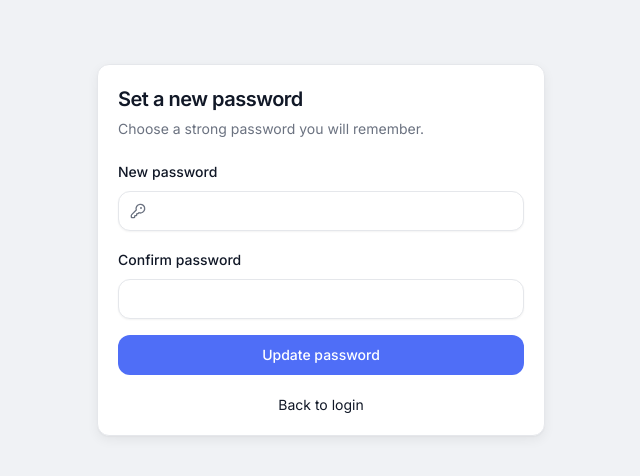
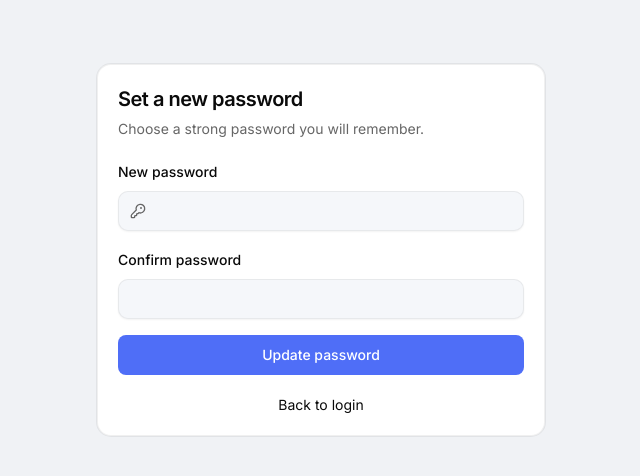
Before and after one commit to thisispiyush/productivity-app, a React (Vite) app: page /update-password in a window 1280 px wide. Shown: the top 476 px of the page, without its empty margins (319-959 px from the left). Built offline with nearby package versions, Linux system fonts and the light colour scheme.

Commit message:
feat: complete UI/UX overhaul for premium look and feel

```diff
--- a/src/components/ui/button.tsx
+++ b/src/components/ui/button.tsx
@@ -5,7 +5,7 @@ import { cva, type VariantProps } from 'class-variance-authority'
 import { cn } from '@/utils/cn'
 
 const buttonVariants = cva(
-  'relative inline-flex items-center justify-center gap-2 whitespace-nowrap rounded-xl text-sm font-medium transition-all outline-none focus-visible:ring-2 focus-visible:ring-accentBlue/60 disabled:pointer-events-none disabled:opacity-50 [&_svg]:pointer-events-none [&_svg]:size-4 [&_svg]:shrink-0',
+  'relative inline-flex items-center justify-center gap-2 whitespace-nowrap rounded-lg text-sm font-medium transition-all outline-none focus-visible:ring-2 focus-visible:ring-accentBlue/60 active:scale-[0.97] disabled:pointer-events-none disabled:opacity-50 [&_svg]:pointer-events-none [&_svg]:size-4 [&_svg]:shrink-0',
   {
     variants: {
       variant: {
@@ -14,7 +14,7 @@ const buttonVariants = cva(
         secondary:
           'bg-surface text-foreground border border-border hover:bg-[var(--surface-hover)]',
         ghost: 'text-foreground hover:bg-[var(--surface-hover)]',
-        blue: 'bg-accentBlue text-white hover:bg-accentBlue/90',
+        blue: 'bg-accentBlue text-white hover:bg-[color:var(--accent-hover)] hover:-translate-y-[1px]',
         purple: 'bg-accentPurple text-white hover:bg-accentPurple/90',
         green: 'bg-accentGreen text-black hover:bg-accentGreen/90',
       },
--- a/src/components/ui/card.tsx
+++ b/src/components/ui/card.tsx
@@ -9,7 +9,7 @@ const Card = React.forwardRef<HTMLDivElement, React.HTMLAttributes<HTMLDivElemen
       className={cn(
         // Avoid "click focus rings" on chart cards (e.g. Recharts can focus internal wrappers on click).
         // Interactive children (buttons/inputs/links) already carry their own focus-visible styles.
-        'rounded-xl border border-border bg-card text-foreground hover-glow transition-all duration-200 will-change-transform hover:-translate-y-1',
+        'rounded-[14px] border border-border bg-card text-foreground hover-glow transition-all duration-200 will-change-transform hover:-translate-y-0.5 hover:border-[color:var(--border-hover)]',
         className,
       )}
       {...props}
--- a/src/components/ui/dialog.tsx
+++ b/src/components/ui/dialog.tsx
@@ -16,7 +16,7 @@ const DialogOverlay = React.forwardRef<
   <DialogPrimitive.Overlay
     ref={ref}
     className={cn(
-      'fixed inset-0 z-50 bg-black/70 backdrop-blur-sm data-[state=open]:animate-in data-[state=closed]:animate-out data-[state=closed]:fade-out-0 data-[state=open]:fade-in-0',
+      'fixed inset-0 z-50 bg-black/60 backdrop-blur-[4px] data-[state=open]:animate-in data-[state=closed]:animate-out data-[state=closed]:fade-out-0 data-[state=open]:fade-in-0',
       className,
     )}
     {...props}
@@ -33,7 +33,7 @@ const DialogContent = React.forwardRef<
     <DialogPrimitive.Content
       ref={ref}
       className={cn(
-        'fixed left-1/2 top-1/2 z-50 w-[92vw] max-w-lg -translate-x-1/2 -translate-y-1/2 rounded-2xl border border-border bg-card p-6 shadow-[var(--shadow-popover)] outline-none data-[state=open]:animate-in data-[state=closed]:animate-out data-[state=closed]:fade-out-0 data-[state=open]:fade-in-0 data-[state=closed]:zoom-out-95 data-[state=open]:zoom-in-95',
+        'fixed left-1/2 top-1/2 z-50 w-[92vw] max-w-lg -translate-x-1/2 -translate-y-1/2 rounded-[18px] border border-border bg-card p-6 shadow-[var(--shadow-popover)] outline-none data-[state=open]:animate-in data-[state=closed]:animate-out data-[state=closed]:fade-out-0 data-[state=open]:fade-in-0 data-[state=closed]:zoom-out-95 data-[state=open]:zoom-in-95',
         className,
       )}
       {...props}
--- a/src/components/ui/input.tsx
+++ b/src/components/ui/input.tsx
@@ -9,7 +9,7 @@ const Input = React.forwardRef<HTMLInputElement, InputProps>(({ className, type,
     <input
       type={type}
       className={cn(
-        'flex h-10 w-full rounded-xl border border-border bg-surface px-3 py-2 text-sm text-foreground placeholder:text-muted shadow-sm outline-none transition-colors focus-visible:border-accentBlue/35 focus-visible:ring-2 focus-visible:ring-accentBlue/25 disabled:cursor-not-allowed disabled:opacity-50',
+        'flex h-10 w-full rounded-[10px] border border-border bg-surface px-3.5 py-2 text-sm text-foreground placeholder:text-[color:var(--text-muted)] shadow-sm outline-none transition-all focus-visible:border-accentBlue focus-visible:bg-card focus-visible:ring-[3px] focus-visible:ring-[color:var(--accent-subtle)] disabled:cursor-not-allowed disabled:opacity-50',
         className,
       )}
       ref={ref}
--- a/src/index.css
+++ b/src/index.css
@@ -5,26 +5,39 @@
 @layer base {
   :root {
     /* Dark theme (default) */
-    --background: #000000;
-    --card: #111111;
-    --surface: #1a1a1a;
-    --surface-hover: #1e1e1e;
-    --border: #2a2a2a;
-    --foreground: #ffffff;
-    --muted: #888888;
+    --bg-page: #080808;
+    --bg-card: #111111;
+    --bg-card-hover: #161616;
+    --bg-subtle: #1a1a1a;
+    --border: rgba(255, 255, 255, 0.06);
+    --border-hover: rgba(255, 255, 255, 0.12);
+    --text-primary: #f0f0f0;
+    --text-secondary: #888888;
+    --text-muted: #555555;
+    --accent: #4f6ef7;
+    --accent-hover: #6b85f8;
+    --accent-subtle: rgba(79, 110, 247, 0.1);
 
-    --accent-blue: #4f6ef7;
+    /* Backwards-compatible aliases (Tailwind + existing components) */
+    --background: var(--bg-page);
+    --card: var(--bg-card);
+    --surface: var(--bg-subtle);
+    --surface-hover: var(--bg-card-hover);
+    --foreground: var(--text-primary);
+    --muted: var(--text-secondary);
+
+    --accent-blue: var(--accent);
     --accent-purple: #8b5cf6;
     --accent-green: #22c55e;
 
-    --glass-bg: color-mix(in srgb, var(--card) 72%, transparent);
+    --glass-bg: color-mix(in srgb, var(--bg-card) 72%, transparent);
     --glass-border: color-mix(in srgb, var(--border) 82%, transparent);
     --glass-shadow: none;
     --glass-blur: blur(14px);
 
-    --shadow-card: 0 0 0 1px rgba(255, 255, 255, 0.08), 0 0 40px rgba(0, 0, 0, 0.6);
-    --shadow-card-hover: 0 0 0 1px rgba(255, 255, 255, 0.1), 0 0 46px rgba(0, 0, 0, 0.65), 0 0 24px rgba(79, 110, 247, 0.12);
-    --shadow-popover: 0 0 0 1px rgba(255, 255, 255, 0.1), 0 30px 80px rgba(0, 0, 0, 0.7);
+    --shadow-card: 0 0 0 1px var(--border);
+    --shadow-card-hover: 0 8px 32px rgba(0, 0, 0, 0.12);
+    --shadow-popover: 0 24px 80px rgba(0, 0, 0, 0.4);
     --shadow-sidebar: none;
 
     --timer-track: rgba(255, 255, 255, 0.08);
@@ -34,8 +47,8 @@
     --chart-cursor: rgba(255, 255, 255, 0.06);
     --chart-ring-bg: rgba(255, 255, 255, 0.06);
 
-    --tooltip-bg: #111111;
-    --tooltip-border: #1f1f1f;
+    --tooltip-bg: var(--bg-card);
+    --tooltip-border: color-mix(in srgb, var(--border) 70%, transparent);
     --tooltip-label: rgba(161, 161, 170, 0.9);
 
     color-scheme: dark;
@@ -43,26 +56,39 @@
 
   html.light {
     /* Light theme */
-    --background: #f0f2f5;
-    --card: #ffffff;
-    --surface: #ffffff;
-    --surface-hover: #f3f4f6;
-    --border: #e5e7eb;
-    --foreground: #111827;
-    --muted: #6b7280;
+    --bg-page: #f0f2f5;
+    --bg-card: #ffffff;
+    --bg-card-hover: #fafafa;
+    --bg-subtle: #f5f7fa;
+    --border: rgba(0, 0, 0, 0.06);
+    --border-hover: rgba(0, 0, 0, 0.12);
+    --text-primary: #0a0a0a;
+    --text-secondary: #666666;
+    --text-muted: #999999;
+    --accent: #4f6ef7;
+    --accent-hover: #3d5ce6;
+    --accent-subtle: rgba(79, 110, 247, 0.08);
 
-    --accent-blue: #4f6ef7;
+    /* Backwards-compatible aliases (Tailwind + existing components) */
+    --background: var(--bg-page);
+    --card: var(--bg-card);
+    --surface: var(--bg-subtle);
+    --surface-hover: var(--bg-card-hover);
+    --foreground: var(--text-primary);
+    --muted: var(--text-secondary);
+
+    --accent-blue: var(--accent);
     --accent-purple: #8b5cf6;
     --accent-green: #22c55e;
 
-    --glass-bg: #ffffff;
-    --glass-border: #e5e7eb;
+    --glass-bg: var(--bg-card);
+    --glass-border: var(--border);
     --glass-shadow: 0 1px 0 rgba(15, 23, 42, 0.02), 0 10px 24px rgba(15, 23, 42, 0.06);
     --glass-blur: none;
 
-    --shadow-card: 0 1px 2px rgba(0, 0, 0, 0.04), 0 4px 12px rgba(0, 0, 0, 0.06);
-    --shadow-card-hover: 0 2px 4px rgba(0, 0, 0, 0.05), 0 10px 18px rgba(0, 0, 0, 0.08);
-    --shadow-popover: 0 12px 30px rgba(15, 23, 42, 0.14);
+    --shadow-card: 0 0 0 1px var(--border);
+    --shadow-card-hover: 0 8px 32px rgba(0, 0, 0, 0.12);
+    --shadow-popover: 0 24px 80px rgba(0, 0, 0, 0.18);
     --shadow-sidebar: 2px 0 8px rgba(0, 0, 0, 0.04);
 
     --timer-track: rgba(17, 24, 39, 0.12);
@@ -72,8 +98,8 @@
     --chart-cursor: rgba(17, 24, 39, 0.1);
     --chart-ring-bg: rgba(17, 24, 39, 0.08);
 
-    --tooltip-bg: #ffffff;
-    --tooltip-border: #e5e7eb;
+    --tooltip-bg: var(--bg-card);
+    --tooltip-border: var(--border);
     --tooltip-label: rgba(107, 114, 128, 0.95);
 
     color-scheme: light;
@@ -87,12 +113,19 @@
   body {
     @apply bg-background font-sans text-foreground antialiased;
     transition:
-      background-color 240ms ease,
-      color 240ms ease;
+      background-color 0.15s ease,
+      color 0.15s ease;
     overflow-x: hidden;
   }
 
   @media (prefers-reduced-motion: no-preference) {
+    :where(*, *::before, *::after) {
+      transition:
+        background-color 0.15s ease,
+        border-color 0.15s ease,
+        color 0.15s ease;
+    }
+
     html.theme-transition,
     html.theme-transition * {
       transition:
@@ -110,7 +143,22 @@
   }
 
   ::selection {
-    background: rgba(79, 110, 247, 0.25);
+    background: color-mix(in srgb, var(--accent) 26%, transparent);
+  }
+
+  /* Scrollbar */
+  ::-webkit-scrollbar {
+    width: 6px;
+  }
+  ::-webkit-scrollbar-track {
+    background: transparent;
+  }
+  ::-webkit-scrollbar-thumb {
+    background: var(--border);
+    border-radius: 3px;
+  }
+  ::-webkit-scrollbar-thumb:hover {
+    background: var(--border-hover);
   }
 
   /*
@@ -159,6 +207,156 @@
   }
 }
 
+@layer components {
+  .card {
+    background: var(--bg-card);
+    border: 1px solid var(--border);
+    border-radius: 14px;
+    padding: 20px;
+    transition: transform 0.2s ease, box-shadow 0.2s ease, border-color 0.15s ease;
+  }
+
+  .card:hover {
+    border-color: var(--border-hover);
+    transform: translateY(-2px);
+    box-shadow: 0 8px 32px rgba(0, 0, 0, 0.12);
+  }
+
+  .btn-primary {
+    background: var(--accent);
+    color: white;
+    padding: 8px 16px;
+    border-radius: 8px;
+    font-size: 14px;
+    font-weight: 500;
+    border: none;
+    cursor: pointer;
+    transition: all 0.15s ease;
+  }
+
+  .btn-primary:hover {
+    background: var(--accent-hover);
+    transform: translateY(-1px);
+  }
+
+  .btn-primary:active {
+    transform: scale(0.97);
+  }
+
+  .btn-secondary {
+    background: transparent;
+    color: var(--text-primary);
+    padding: 8px 16px;
+    border-radius: 8px;
+    font-size: 14px;
+    font-weight: 500;
+    border: 1px solid var(--border);
+    cursor: pointer;
+    transition: all 0.15s ease;
+  }
+
+  .btn-secondary:hover {
+    background: var(--bg-subtle);
+    border-color: var(--border-hover);
+  }
+
+  .btn-danger {
+    background: transparent;
+    color: #ef4444;
+    border: 1px solid rgba(239, 68, 68, 0.3);
+    padding: 8px 16px;
+    border-radius: 8px;
+    transition: all 0.15s ease;
+  }
+
+  .btn-danger:hover {
+    background: rgba(239, 68, 68, 0.08);
+    border-color: rgba(239, 68, 68, 0.5);
+  }
+
+  .input {
+    background: var(--bg-subtle);
+    border: 1px solid var(--border);
+    border-radius: 10px;
+    padding: 10px 14px;
+    font-size: 14px;
+    color: var(--text-primary);
+    width: 100%;
+    transition: all 0.15s ease;
+    outline: none;
+  }
+
+  .input:focus {
+    border-color: var(--accent);
+    box-shadow: 0 0 0 3px var(--accent-subtle);
+    background: var(--bg-card);
+  }
+
+  .input::placeholder {
+    color: var(--text-muted);
+  }
+
+  .modal-overlay {
+    background: rgba(0, 0, 0, 0.6);
+    backdrop-filter: blur(4px);
+  }
+
+  .modal {
+    background: var(--bg-card);
+    border: 1px solid var(--border);
+    border-radius: 18px;
+    padding: 24px;
+    box-shadow: 0 24px 80px rgba(0, 0, 0, 0.4);
+    animation: modalIn 0.2s ease;
+  }
+
+  .page-enter {
+    opacity: 0;
+    transform: translateY(8px);
+  }
+
+  .page-enter-active {
+    opacity: 1;
+    transform: translateY(0);
+    transition: all 0.2s ease;
+  }
+
+  .kbd-hint {
+    @apply rounded-md border border-border bg-card px-1.5 py-0.5 text-[11px] font-medium text-muted;
+  }
+
+  .skeleton {
+    background: linear-gradient(
+      90deg,
+      var(--bg-subtle) 25%,
+      var(--bg-card-hover) 50%,
+      var(--bg-subtle) 75%
+    );
+    background-size: 200% 100%;
+    animation: shimmer 1.5s infinite;
+  }
+}
+
+@keyframes modalIn {
+  from {
+    opacity: 0;
+    transform: scale(0.96) translateY(8px);
+  }
+  to {
+    opacity: 1;
+    transform: scale(1) translateY(0);
+  }
+}
+
+@keyframes shimmer {
+  0% {
+    background-position: 200% 0;
+  }
+  100% {
+    background-position: -200% 0;
+  }
+}
+
 @layer utilities {
   .glass {
     background: var(--glass-bg);
--- a/src/layout/AppLayout.tsx
+++ b/src/layout/AppLayout.tsx
@@ -12,8 +12,8 @@ export function AppLayout() {
   return (
     <div className="min-h-full bg-background">
       <Sidebar />
-      <main className="min-h-full overflow-x-hidden md:pl-72">
-        <div className="fixed left-0 right-0 top-0 z-50 border-b border-border bg-card/95 shadow-[0_1px_4px_rgba(0,0,0,0.06)] backdrop-blur dark:bg-background/70 dark:shadow-none md:left-72">
+      <main className="min-h-full overflow-x-hidden md:pl-[240px]">
+        <div className="fixed left-0 right-0 top-0 z-50 border-b border-border bg-card/95 shadow-[0_1px_4px_rgba(0,0,0,0.06)] backdrop-blur dark:bg-background/70 dark:shadow-none md:left-[240px]">
           <div className="mx-auto max-w-6xl px-4 py-3 md:px-6 lg:px-8">
             <TopNav />
           </div>
```
Also changed, not shown: src/layout/Sidebar.tsx (+68 -22 lines).
